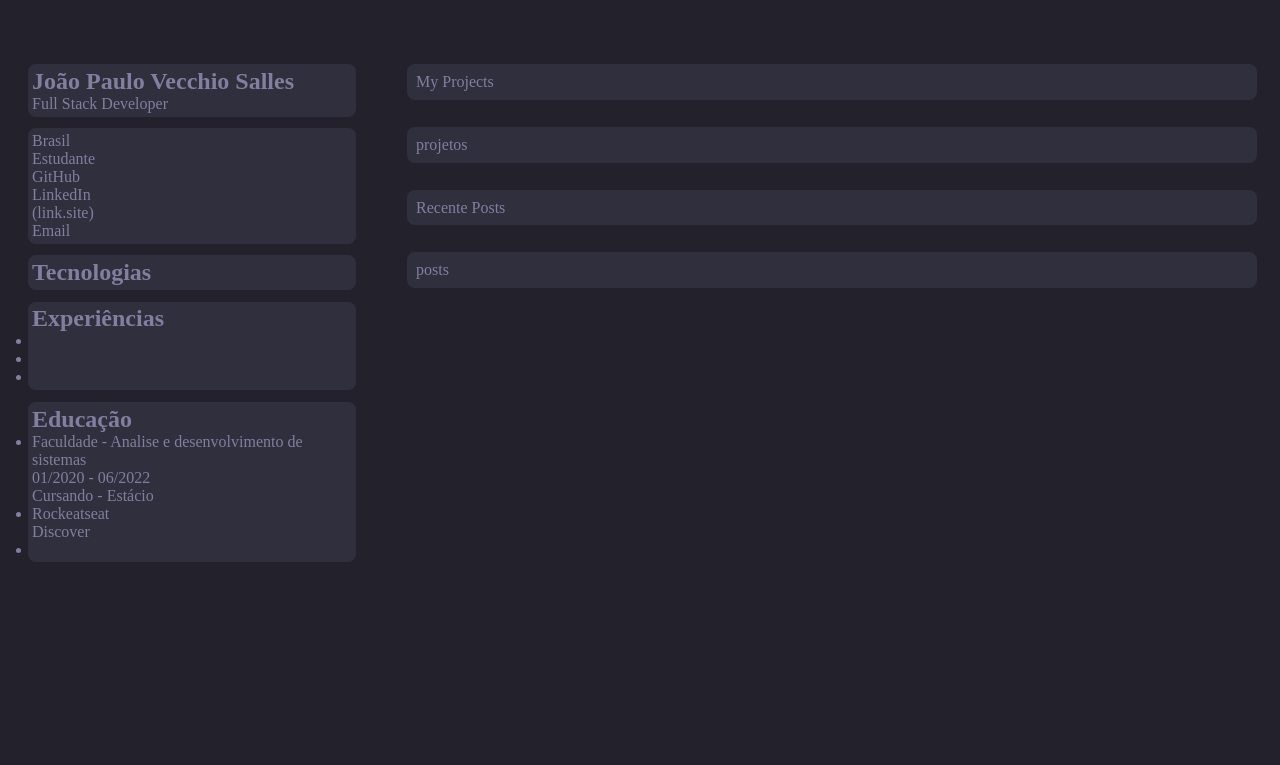
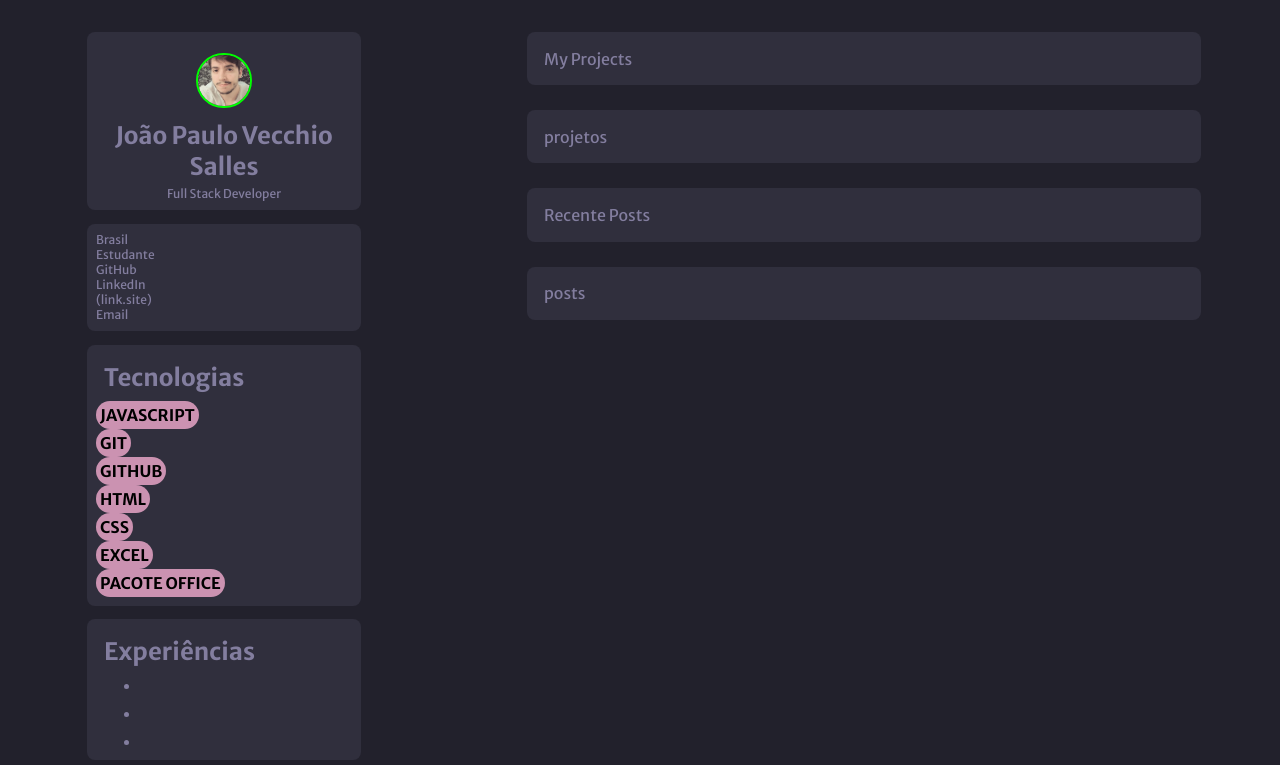
Before and after one commit to JoaopvSalles/test, a plain HTML site: page index.html in a window 1280 px wide. Shown: the top 765 px of the page. Drawn offline with Linux system fonts and the light colour scheme.

Commit message:
madificação3

```diff
--- a/index.html
+++ b/index.html
@@ -12,6 +12,7 @@
 <body>
     <section class="cards">
         <div class="card">
+            <img src="./assets/profile.jpg" alt="profile">
             <h1>João Paulo Vecchio Salles</h1>
             <p>Full Stack Developer</p>
         </div>
@@ -28,27 +29,33 @@
 
         <div class="card">
             <h2>Tecnologias</h2>
+            <strong><p>JAVASCRIPT</p></strong>
+            <strong><P>GIT</P></strong>
+            <strong><P>GITHUB</P></strong>
+            <strong><P>HTML</P></strong>
+            <strong><P>CSS</P></strong>
+            <strong><P>EXCEL</P></strong>
+            <strong><P>PACOTE OFFICE</P></strong>
         </div>
 
         <div class="card">
             <h2>Experiências</h2>
-            <ul>
                 <li></li>
+                <p></p>
                 <li></li>
+                <p></p>
                 <li></li>
-            </ul>
+                <p></p>
         </div>
 
         <div class="card">
             <h2>Educação</h2>
-            <ul>
                 <li>Faculdade - Analise e desenvolvimento de sistemas</li>
                 <p>01/2020 - 06/2022</p>
                 <p>Cursando - Estácio</p>
                 <li>Rockeatseat</li>
                 <p>Discover</p>
                 <li></li>
-            </ul>
         </div>
     </section>
 
--- a/style.css
+++ b/style.css
@@ -14,7 +14,7 @@
   }
 
 
-/* body */
+/* ========== body ========== */
 body {
     background-color: var(--body-bg-color);
     height: 100vh;
@@ -25,58 +25,143 @@ body {
         "footer";
 
     grid-template-rows: 1fr 32px;
-    grid-template-columns: 30% 70%;
+    grid-template-columns: 35% 65%;
 }
 
 
-/* cards */
+/* ========== cards ========== */
 section.cards {
     display: flex;
     flex-direction: column;
 
     align-items: center;
 
-    margin-top: 8vh;
+    margin-top: 4vh;
 }
 
 div.card {
     color: var(--text-color);
+    font-family: "Merriweather Sans";
+
     background-color: var(--bg-cards);
 
-    width: 25vw;
+    width: 20vw;
     height: auto;
 
     margin-bottom: 3%;
-    padding: 1%;
+    padding: 2%;
     border-radius: 8px;
+}
+
+
+/* nth 1 */
+div.card:nth-child(1) img {
+    border: 2px solid #00FF00;
+    border-radius: 50%;
+
+    display: block;
+    margin: 12px auto;
+    width: 20%;
+}
+
+div.card:nth-child(1) h1 {
+    text-align: center;
+    margin: 4px 0;
+}
+
+div.card:nth-child(1) p {
+    text-align: center;
+    font-size: 12px;
+    font-weight: 400;
+}
+
+
+/* nth 2 */
+div.card:nth-child(2) p {
+    font-size: 12px;
+}
+
+
+/* nth 3 */
+div.card:nth-child(3) h2 {
+    margin: 8px 0 8px 8px;
+}
+
+div.card:nth-child(3) p {
+    color: #000000;
+    background-color: var(--bg-techs);
+
+    font-size: 16px;
+    text-align: center;
+    padding: 4px;
+
+    border-radius: 20px;
+    width: fit-content;
+}
+
+
+/* nth 4 */
+div.card:nth-child(4) h2 {
+    margin: 8px 0 0 8px;
+}
+
+div.card:nth-child(4) li {
+    margin: 8px 0 0 28px;
+    font-size: 16px;
+    font-weight: 700;
+}
+
+div.card:nth-child(4) p {
+    margin-left: 50px;
+    font-size: 12px;
+}
+
+
+/* nth 5 */
+div.card:nth-child(5) h2 {
+    margin: 8px 0 0 8px;
+}
+
+div.card:nth-child(5) li {
+    margin: 8px 0 0 28px;
+    font-size: 16px;
+    font-weight: 700;
+}
+
+div.card:nth-child(5) p {
+    margin-left: 50px;
+    font-size: 12px;
+    font-weight: 400;
 }
 
 
 
 
-/* jobs */
+/* ========== jobs ========== */
 section.jobs {
     display: flex;
     flex-direction: column;
 
     align-items: center;
 
-    margin-top: 8vh;
+    margin-top: 4vh;
 }
 
 div.job {
     color: var(--text-color);
+    font-family: "Merriweather Sans";
+
     background-color: var(--bg-cards);
-    width: 65vw;
+    width: 50vw;
     height: auto;
 
     margin-bottom: 3%;
-    padding: 1%;
+    padding: 2%;
     border-radius: 8px;
 }
 
 
-/* footer */
+/* ========== footer ========== */
 footer {
     width: 100vw;
     text-align: center;
```
Also changed, not shown: assets/profile.jpg (added).
